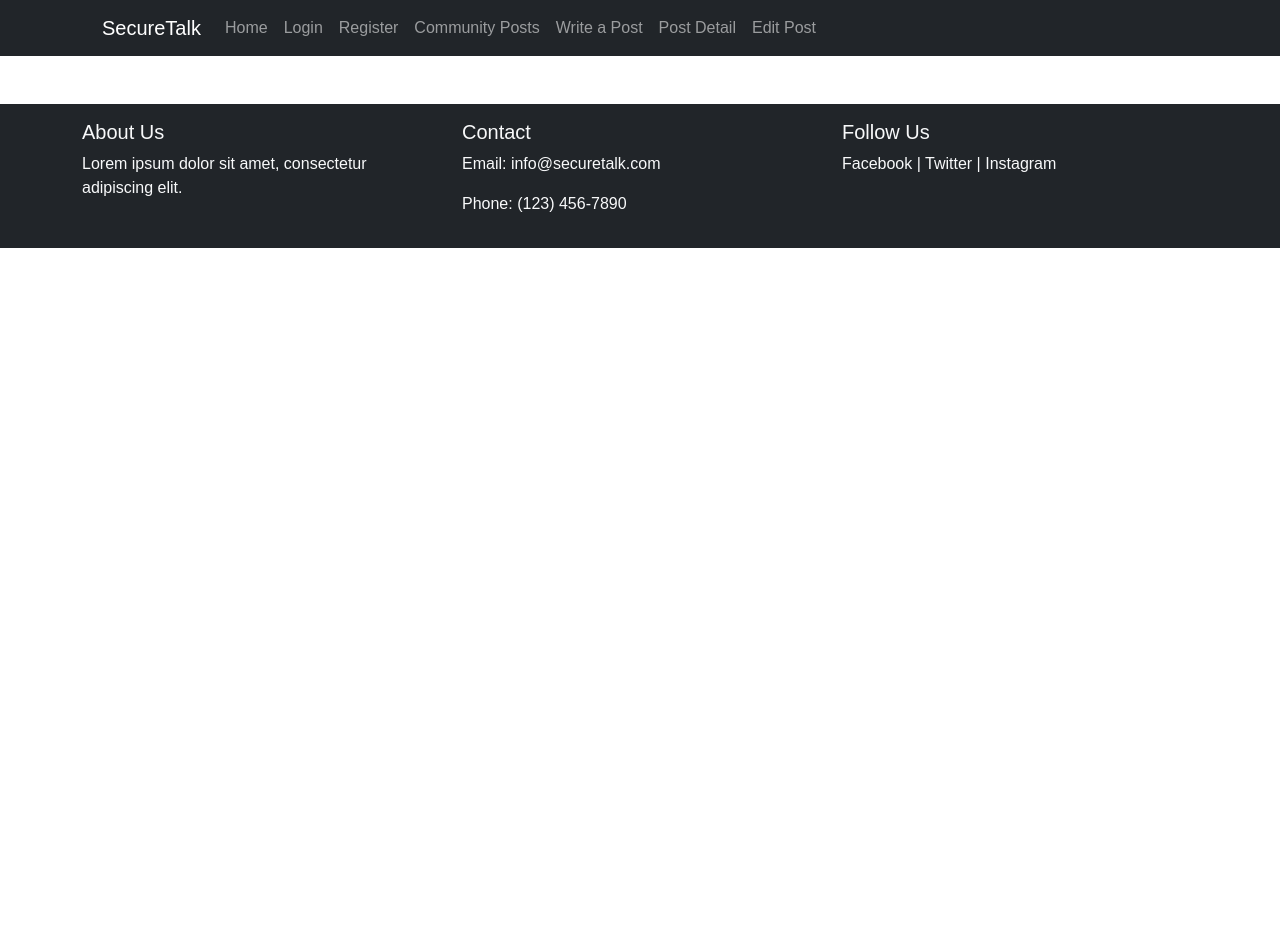
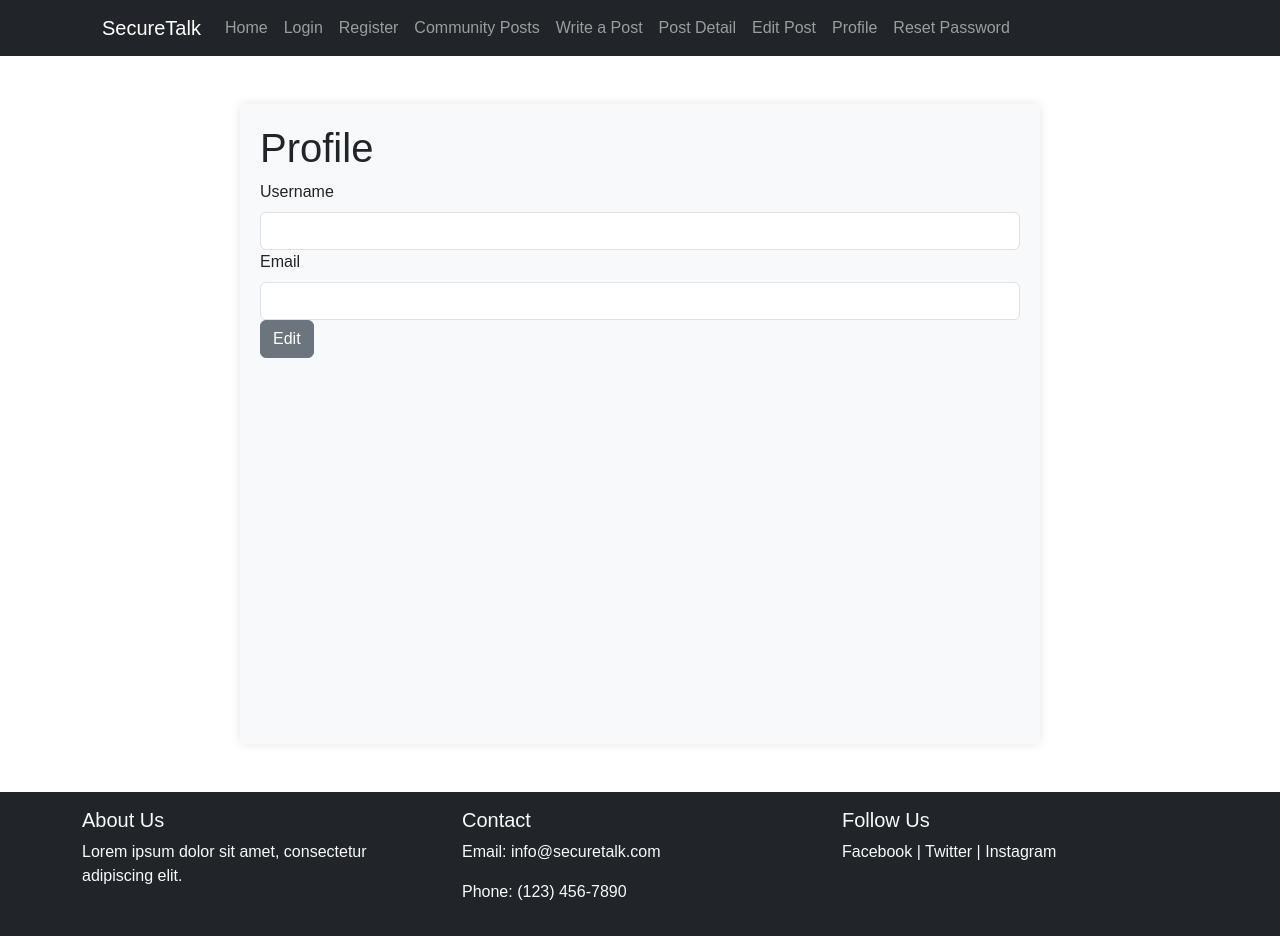
Before and after one commit to qewryy/securetalk-frontend, a React (Create React App) app: page /profile in a window 1280 px wide. Before the commit the page ends 800 px from the top, so only its background shows below. Built offline with nearby package versions, Linux system fonts and the light colour scheme; no server answers.

Commit message:
add ProfilePage, ResetPasswordPage

```diff
--- a/src/App.js
+++ b/src/App.js
@@ -7,6 +7,8 @@ import PostList from './pages/PostList';
 import PostForm from './pages/PostForm';
 import PostDetail from './pages/PostDetail';  // PostDetail 컴포넌트 추가
 import EditPost from './pages/EditPost';  // EditPost 컴포넌트 추가
+import ProfilePage from './pages/ProfilePage';  // ProfilePage 컴포넌트 추가
+import ResetPasswordPage from './pages/ResetPasswordPage';  // ResetPasswordPage 컴포넌트 추가
 import Footer from './components/Footer';
 import AppNavbar from './components/Navbar';
 
@@ -20,8 +22,10 @@ function App() {
         <Route path="/register" element={<RegisterPage />} />
         <Route path="/posts" element={<PostList />} />
         <Route path="/posts/new" element={<PostForm />} />
-        <Route path="/posts/:id" element={<PostDetail />} />  {/* PostDetail 경로 추가 */}
-        <Route path="/posts/:id/edit" element={<EditPost />} />  {/* EditPost 경로 추가 */}
+        <Route path="/posts/:id" element={<PostDetail />} />
+        <Route path="/posts/:id/edit" element={<EditPost />} />
+        <Route path="/profile" element={<ProfilePage />} />  {/* ProfilePage 경로 추가 */}
+        <Route path="/reset-password" element={<ResetPasswordPage />} />  {/* ResetPasswordPage 경로 추가 */}
       </Routes>
       <Footer />
     </div>
--- a/src/components/Navbar.js
+++ b/src/components/Navbar.js
@@ -18,6 +18,8 @@ function AppNavbar() {
             <Nav.Link as={Link} to="/posts/new">Write a Post</Nav.Link>
             <Nav.Link as={Link} to="/posts/:id">Post Detail</Nav.Link>
             <Nav.Link as={Link} to="/posts/:id/edit">Edit Post</Nav.Link>
+            <Nav.Link as={Link} to="/profile">Profile</Nav.Link>  {/* ProfilePage 링크 추가 */}
+            <Nav.Link as={Link} to="/reset-password">Reset Password</Nav.Link>  {/* ResetPasswordPage 링크 추가 */}
           </Nav>
         </Navbar.Collapse>
       </Container>
--- /dev/null
+++ b/src/pages/ProfilePage.js
@@ -0,0 +1,71 @@
+import React, { useState, useEffect } from 'react';
+import axios from 'axios';
+import { Container, Form, Button } from 'react-bootstrap';
+import './css/ProfilePage.css';
+
+function ProfilePage() {
+  const [profile, setProfile] = useState({ username: '', email: '' });
+  const [editMode, setEditMode] = useState(false);
+
+  useEffect(() => {
+    // 사용자 정보를 가져오는 API 호출
+    axios.get('http://localhost:8080/api/users/profile')
+      .then(response => setProfile(response.data))
+      .catch(error => console.error(error));
+  }, []);
+
+  const handleEdit = () => setEditMode(true);
+
+  const handleSave = () => {
+    // 프로필 업데이트 API 호출
+    axios.put('http://localhost:8080/api/users/profile', profile)
+      .then(response => {
+        setProfile(response.data);
+        setEditMode(false);
+      })
+      .catch(error => console.error(error));
+  };
+
+  const handleChange = (e) => {
+    const { name, value } = e.target;
+    setProfile(prevProfile => ({
+      ...prevProfile,
+      [name]: value
+    }));
+  };
+
+  return (
+    <Container className="container-main mt-5">
+      <h1>Profile</h1>
+      <Form>
+        <Form.Group controlId="formUsername">
+          <Form.Label>Username</Form.Label>
+          <Form.Control
+            type="text"
+            value={profile.username}
+            readOnly={!editMode}
+            name="username"
+            onChange={handleChange}
+          />
+        </Form.Group>
+        <Form.Group controlId="formEmail">
+          <Form.Label>Email</Form.Label>
+          <Form.Control
+            type="email"
+            value={profile.email}
+            readOnly={!editMode}
+            name="email"
+            onChange={handleChange}
+          />
+        </Form.Group>
+        {editMode ? (
+          <Button variant="primary" onClick={handleSave}>Save</Button>
+        ) : (
+          <Button variant="secondary" onClick={handleEdit}>Edit</Button>
+        )}
+      </Form>
+    </Container>
+  );
+}
+
+export default ProfilePage;
--- /dev/null
+++ b/src/pages/ResetPasswordPage.js
@@ -0,0 +1,37 @@
+import React, { useState } from 'react';
+import axios from 'axios';
+import { Container, Form, Button } from 'react-bootstrap';
+import './css/ResetPasswordPage.css';
+
+function ResetPasswordPage() {
+  const [email, setEmail] = useState('');
+  const [message, setMessage] = useState('');
+
+  const handleSubmit = (event) => {
+    event.preventDefault();
+    axios.post('http://localhost:8080/api/users/reset-password', { email })
+      .then(response => setMessage('Password reset link has been sent to your email.'))
+      .catch(error => setMessage('Error sending password reset link.'));
+  };
+
+  return (
+    <Container className="container-main mt-5">
+      <h1>Reset Password</h1>
+      <Form onSubmit={handleSubmit}>
+        <Form.Group controlId="formEmail">
+          <Form.Label>Email</Form.Label>
+          <Form.Control
+            type="email"
+            value={email}
+            onChange={(e) => setEmail(e.target.value)}
+            placeholder="Enter your email"
+          />
+        </Form.Group>
+        <Button variant="primary" type="submit" className="mt-3">Send Reset Link</Button>
+      </Form>
+      {message && <p>{message}</p>}
+    </Container>
+  );
+}
+
+export default ResetPasswordPage;
--- /dev/null
+++ b/src/pages/css/ProfilePage.css
@@ -0,0 +1,9 @@
+/* ProfilePage.css */
+.container-main {
+    max-width: 800px;
+    margin: 0 auto;
+    padding: 20px;
+    background-color: #f8f9fa;
+    min-height: calc(100vh - 160px);
+    box-shadow: 0 0 10px rgba(0, 0, 0, 0.1);
+  }
--- /dev/null
+++ b/src/pages/css/ResetPasswordPage.css
@@ -0,0 +1,9 @@
+/* ResetPasswordPage.css */
+.container-main {
+    max-width: 800px;
+    margin: 0 auto;
+    padding: 20px;
+    background-color: #f8f9fa;
+    min-height: calc(100vh - 160px);
+    box-shadow: 0 0 10px rgba(0, 0, 0, 0.1);
+  }
```
